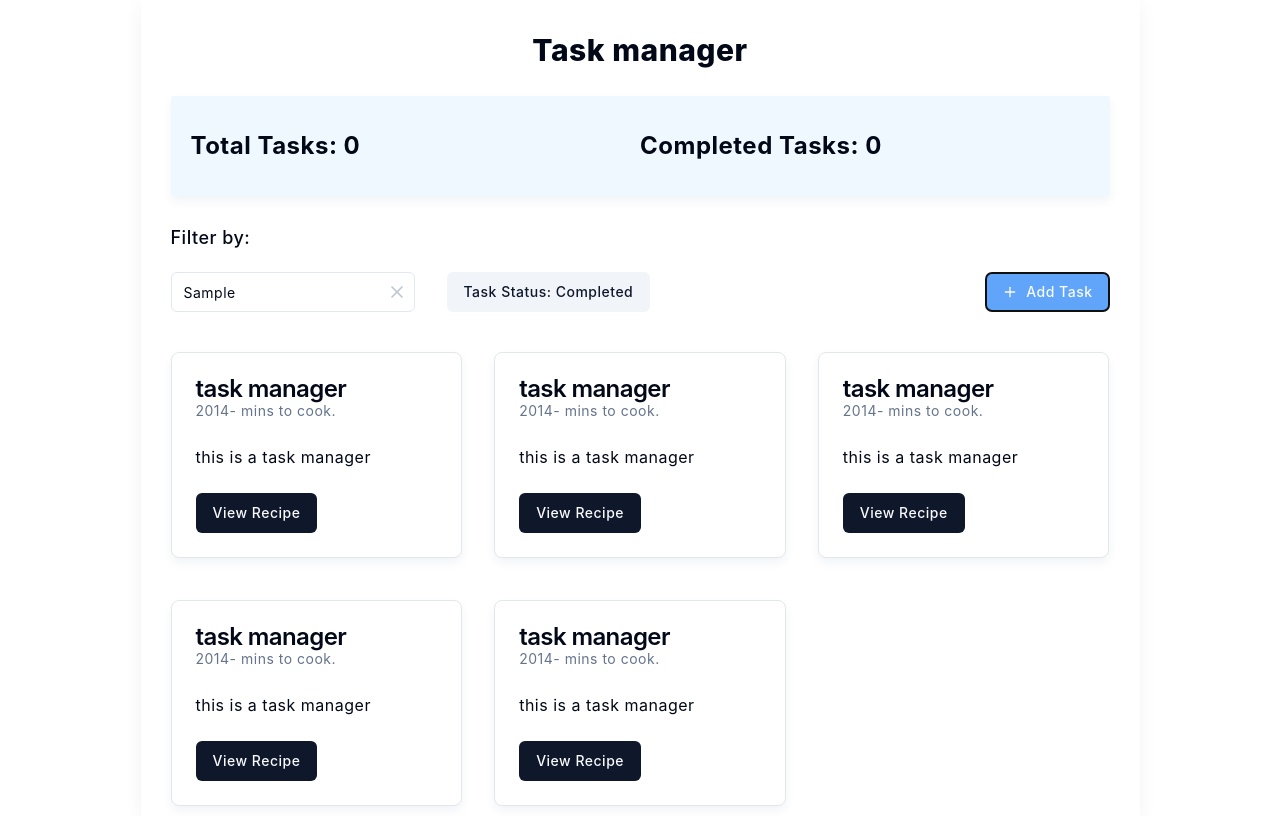
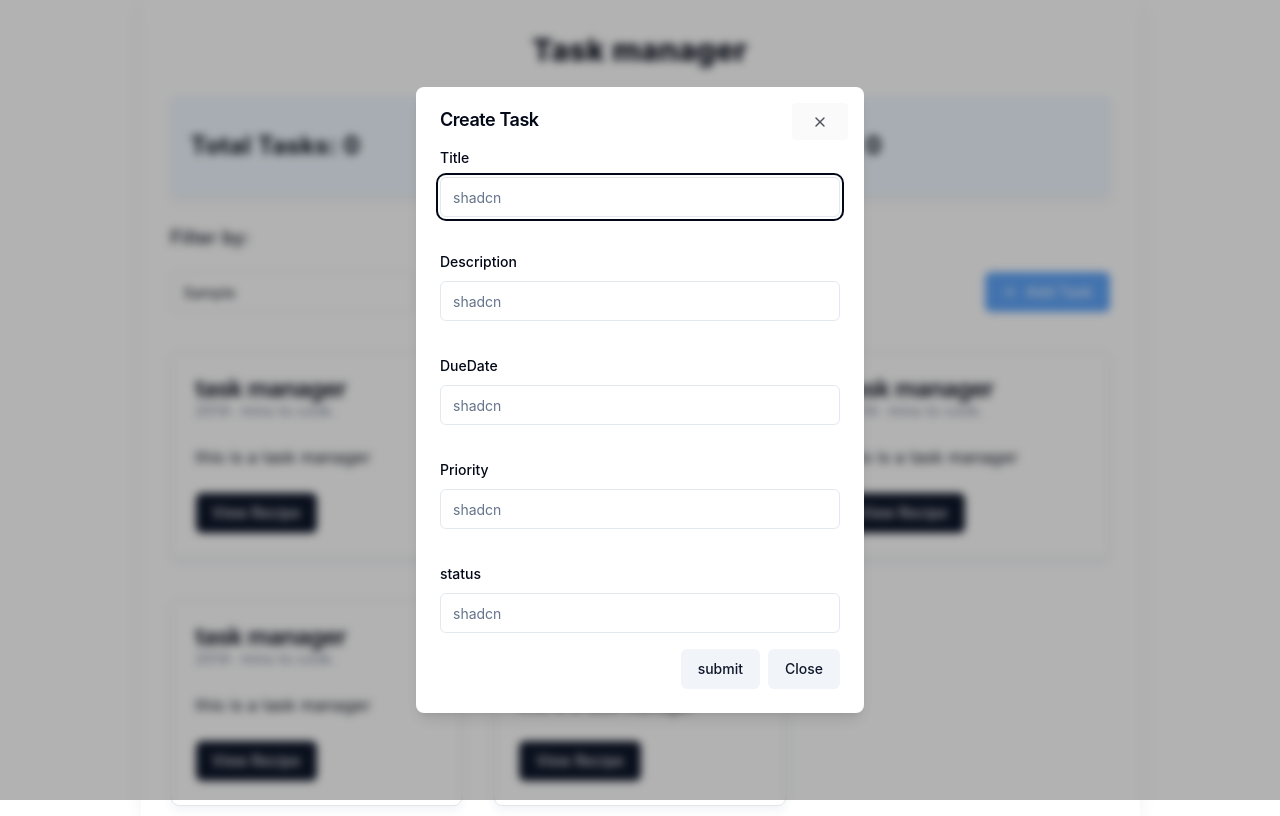
Before and after one commit to karthik1120/task-manager, a React (Vite) app: page / in a window 1280 px wide. Both pictures are taken after typing "Sample" into the empty fields and a click on the button "Add Task". Built offline with nearby package versions, Linux system fonts and the light colour scheme.

Commit message:
code push

```diff
--- a/package.json
+++ b/package.json
@@ -10,15 +10,19 @@
     "preview": "vite preview"
   },
   "dependencies": {
+    "@hookform/resolvers": "^3.9.0",
     "@radix-ui/react-dialog": "^1.1.2",
+    "@radix-ui/react-label": "^2.1.0",
     "@radix-ui/react-slot": "^1.1.0",
     "class-variance-authority": "^0.7.0",
     "clsx": "^2.1.1",
     "lucide-react": "^0.453.0",
     "react": "^18.3.1",
     "react-dom": "^18.3.1",
+    "react-hook-form": "^7.53.0",
     "tailwind-merge": "^2.5.4",
-    "tailwindcss-animate": "^1.0.7"
+    "tailwindcss-animate": "^1.0.7",
+    "zod": "^3.23.8"
   },
   "devDependencies": {
     "@eslint/js": "^9.11.1",
--- a/src/App.tsx
+++ b/src/App.tsx
@@ -2,15 +2,17 @@ import './App.css';
 import { Button } from './components/ui/button';
 import { Input } from './components/ui/input';
 import { Plus, X } from 'lucide-react';
-import MyCard from './CardList/MyTaskCard';
+import MyTaskCard from './TaskComponents/CardList/MyTaskCard';
+import { Fragment, useState } from 'react';
+import ModalComponent from './TaskComponents/ModalComponent/ModalComponent';
+import { Dialog, DialogTrigger } from './components/ui/dialog';
 
 function App() {
+  const [showModal, setShowModal] = useState<boolean>(false);
+
   return (
-    <>
     <div className="outline-container-wrapper">
-        <div className="grid place-items-center font-extrabold text-3xl pt-8 pb-2">
-          Task manager
-        </div>
+      <div className="grid place-items-center font-extrabold text-3xl pt-8 pb-2">Task manager</div>
       <div className="flex items-center capitalize header-card-container-wrapper mb-7">
         <div className="w-11/12 text-2xl font-bold"> total tasks: 0</div>
         <div className="w-11/12 text-2xl font-bold">completed tasks: 0</div>
@@ -22,24 +24,17 @@ function App() {
             <Input
               placeholder="Search by title"
               type="text"
-                suffix={
-                  <X className="absolute right-2" size={20} color="#bec6d1" />
-                }
+              suffix={<X className="absolute right-2" size={20} color="#bec6d1" />}
             />
             <Button className="ml-8" variant={'secondary'}>
               Task Status: Completed
             </Button>
           </div>
-            <Button className="bg-blue-400">
-              <Plus />
-              Add Task
-            </Button>
+          <ModalComponent />
         </div>
       </section>
-        {/* <TaskCard /> */}
-        <MyCard />
+      <MyTaskCard />
     </div>
-    </>
   );
 }
 
--- /dev/null
+++ b/src/TaskComponents/ModalComponent/CreateTask.tsx
@@ -0,0 +1,106 @@
+import React from 'react';
+import { Form, FormControl, FormDescription, FormField, FormItem, FormLabel, FormMessage } from '@/components/ui/form';
+import { Input } from '@/components/ui/input';
+import { zodResolver } from '@hookform/resolvers/zod';
+import { useForm } from 'react-hook-form';
+import { z } from 'zod';
+import { TaskManagerSchema } from '@/schema';
+
+const CreateTask = () => {
+  const form = useForm<z.infer<typeof formSchema>>({
+    resolver: zodResolver(TaskManagerSchema),
+    defaultValues: {
+      title: '',
+      description: '',
+      dueDate: '',
+      priority: '',
+      status: '',
+    },
+  });
+
+  // 2. Define a submit handler.
+  function onSubmit(values: z.infer<typeof formSchema>) {
+    // Do something with the form values.
+    // ✅ This will be type-safe and validated.
+    console.log(values);
+  }
+  return (
+    <Form {...form}>
+      <form onSubmit={form.handleSubmit(onSubmit)} className="space-y-8">
+        <FormField
+          control={form.control}
+          name="title"
+          render={({ field }) => (
+            <FormItem>
+              <FormLabel>Title</FormLabel>
+              <FormControl>
+                <Input placeholder="shadcn" {...field} />
+              </FormControl>
+
+              <FormMessage />
+            </FormItem>
+          )}
+        />
+
+        <FormField
+          control={form.control}
+          name="description"
+          render={({ field }) => (
+            <FormItem>
+              <FormLabel>Description</FormLabel>
+              <FormControl>
+                <Input placeholder="shadcn" {...field} />
+              </FormControl>
+
+              <FormMessage />
+            </FormItem>
+          )}
+        />
+
+        <FormField
+          control={form.control}
+          name="dueDate"
+          render={({ field }) => (
+            <FormItem>
+              <FormLabel>DueDate</FormLabel>
+              <FormControl>
+                <Input placeholder="shadcn" {...field} />
+              </FormControl>
+              <FormMessage />
+            </FormItem>
+          )}
+        />
+
+        <FormField
+          control={form.control}
+          name="priority"
+          render={({ field }) => (
+            <FormItem>
+              <FormLabel>Priority</FormLabel>
+              <FormControl>
+                <Input placeholder="shadcn" {...field} />
+              </FormControl>
+              <FormMessage />
+            </FormItem>
+          )}
+        />
+
+        <FormField
+          control={form.control}
+          name="status"
+          render={({ field }) => (
+            <FormItem>
+              <FormLabel>status</FormLabel>
+              <FormControl>
+                <Input placeholder="shadcn" {...field} />
+              </FormControl>
+              <FormMessage />
+            </FormItem>
+          )}
+        />
+      </form>
+    </Form>
+  );
+};
+
+export default CreateTask;
--- /dev/null
+++ b/src/TaskComponents/ModalComponent/ModalComponent.tsx
@@ -0,0 +1,45 @@
+import { Button } from '@/components/ui/button';
+import {
+  Dialog,
+  DialogClose,
+  DialogContent,
+  DialogFooter,
+  DialogHeader,
+  DialogTitle,
+  DialogTrigger,
+} from '@/components/ui/dialog';
+import { Plus } from 'lucide-react';
+import CreateTask from './CreateTask';
+
+function ModalComponent() {
+  return (
+    <Dialog>
+      <DialogTrigger asChild>
+        <Button className="bg-blue-400">
+          <Plus />
+          Add Task
+        </Button>
+      </DialogTrigger>
+      <DialogContent className="sm:max-w-md">
+        <DialogHeader>
+          <DialogTitle>Create Task</DialogTitle>
+        </DialogHeader>
+        <div>
+          <CreateTask />
+        </div>
+        <DialogFooter className="sm:justify-end">
+          <Button type="button" variant="secondary">
+            submit
+          </Button>
+          <DialogClose asChild>
+            <Button type="button" variant="secondary">
+              Close
+            </Button>
+          </DialogClose>
+        </DialogFooter>
+      </DialogContent>
+    </Dialog>
+  );
+}
+
+export default ModalComponent;
--- a/src/components/ui/dialog.tsx
+++ b/src/components/ui/dialog.tsx
@@ -19,7 +19,7 @@ const DialogOverlay = React.forwardRef<
   <DialogPrimitive.Overlay
     ref={ref}
     className={cn(
-      "fixed inset-0 z-50 bg-black/80  data-[state=open]:animate-in data-[state=closed]:animate-out data-[state=closed]:fade-out-0 data-[state=open]:fade-in-0",
+      "fixed inset-0 z-50 bg-black/30 backdrop-blur-sm data-[state=open]:animate-in data-[state=closed]:animate-out data-[state=closed]:fade-out-0 data-[state=open]:fade-in-0 overflow-y-auto max-h-screen grid place-items-center",
       className
     )}
     {...props}
@@ -32,11 +32,11 @@ const DialogContent = React.forwardRef<
   React.ComponentPropsWithoutRef<typeof DialogPrimitive.Content>
 >(({ className, children, ...props }, ref) => (
   <DialogPortal>
-    <DialogOverlay />
+    <DialogOverlay>
     <DialogPrimitive.Content
       ref={ref}
       className={cn(
-        "fixed left-[50%] top-[50%] z-50 grid w-full max-w-lg translate-x-[-50%] translate-y-[-50%] gap-4 border bg-background p-6 shadow-lg duration-200 data-[state=open]:animate-in data-[state=closed]:animate-out data-[state=closed]:fade-out-0 data-[state=open]:fade-in-0 data-[state=closed]:zoom-out-95 data-[state=open]:zoom-in-95 data-[state=closed]:slide-out-to-left-1/2 data-[state=closed]:slide-out-to-top-[48%] data-[state=open]:slide-in-from-left-1/2 data-[state=open]:slide-in-from-top-[48%] sm:rounded-lg",
+        "z-50 relative grid w-full max-w-lg gap-4 bg-background p-6 shadow-lg duration-200 data-[state=open]:animate-in data-[state=closed]:animate-out data-[state=closed]:fade-out-0 data-[state=open]:fade-in-0 data-[state=closed]:zoom-out-95 data-[state=open]:zoom-in-95 sm:rounded-lg md:w-full",
         className
       )}
       {...props}
@@ -47,6 +47,7 @@ const DialogContent = React.forwardRef<
         <span className="sr-only">Close</span>
       </DialogPrimitive.Close>
     </DialogPrimitive.Content>
+    </DialogOverlay>
   </DialogPortal>
 ))
 DialogContent.displayName = DialogPrimitive.Content.displayName
--- /dev/null
+++ b/src/components/ui/form.tsx
@@ -0,0 +1,176 @@
+import * as React from "react"
+import * as LabelPrimitive from "@radix-ui/react-label"
+import { Slot } from "@radix-ui/react-slot"
+import {
+  Controller,
+  ControllerProps,
+  FieldPath,
+  FieldValues,
+  FormProvider,
+  useFormContext,
+} from "react-hook-form"
+
+import { cn } from "@/lib/utils"
+import { Label } from "@/components/ui/label"
+
+const Form = FormProvider
+
+type FormFieldContextValue<
+  TFieldValues extends FieldValues = FieldValues,
+  TName extends FieldPath<TFieldValues> = FieldPath<TFieldValues>
+> = {
+  name: TName
+}
+
+const FormFieldContext = React.createContext<FormFieldContextValue>(
+  {} as FormFieldContextValue
+)
+
+const FormField = <
+  TFieldValues extends FieldValues = FieldValues,
+  TName extends FieldPath<TFieldValues> = FieldPath<TFieldValues>
+>({
+  ...props
+}: ControllerProps<TFieldValues, TName>) => {
+  return (
+    <FormFieldContext.Provider value={{ name: props.name }}>
+      <Controller {...props} />
+    </FormFieldContext.Provider>
+  )
+}
+
+const useFormField = () => {
+  const fieldContext = React.useContext(FormFieldContext)
+  const itemContext = React.useContext(FormItemContext)
+  const { getFieldState, formState } = useFormContext()
+
+  const fieldState = getFieldState(fieldContext.name, formState)
+
+  if (!fieldContext) {
+    throw new Error("useFormField should be used within <FormField>")
+  }
+
+  const { id } = itemContext
+
+  return {
+    id,
+    name: fieldContext.name,
+    formItemId: `${id}-form-item`,
+    formDescriptionId: `${id}-form-item-description`,
+    formMessageId: `${id}-form-item-message`,
+    ...fieldState,
+  }
+}
+
+type FormItemContextValue = {
+  id: string
+}
+
+const FormItemContext = React.createContext<FormItemContextValue>(
+  {} as FormItemContextValue
+)
+
+const FormItem = React.forwardRef<
+  HTMLDivElement,
+  React.HTMLAttributes<HTMLDivElement>
+>(({ className, ...props }, ref) => {
+  const id = React.useId()
+
+  return (
+    <FormItemContext.Provider value={{ id }}>
+      <div ref={ref} className={cn("space-y-2", className)} {...props} />
+    </FormItemContext.Provider>
+  )
+})
+FormItem.displayName = "FormItem"
+
+const FormLabel = React.forwardRef<
+  React.ElementRef<typeof LabelPrimitive.Root>,
+  React.ComponentPropsWithoutRef<typeof LabelPrimitive.Root>
+>(({ className, ...props }, ref) => {
+  const { error, formItemId } = useFormField()
+
+  return (
+    <Label
+      ref={ref}
+      className={cn(error && "text-destructive", className)}
+      htmlFor={formItemId}
+      {...props}
+    />
+  )
+})
+FormLabel.displayName = "FormLabel"
+
+const FormControl = React.forwardRef<
+  React.ElementRef<typeof Slot>,
+  React.ComponentPropsWithoutRef<typeof Slot>
+>(({ ...props }, ref) => {
+  const { error, formItemId, formDescriptionId, formMessageId } = useFormField()
+
+  return (
+    <Slot
+      ref={ref}
+      id={formItemId}
+      aria-describedby={
+        !error
+          ? `${formDescriptionId}`
+          : `${formDescriptionId} ${formMessageId}`
+      }
+      aria-invalid={!!error}
+      {...props}
+    />
+  )
+})
+FormControl.displayName = "FormControl"
+
+const FormDescription = React.forwardRef<
+  HTMLParagraphElement,
+  React.HTMLAttributes<HTMLParagraphElement>
+>(({ className, ...props }, ref) => {
+  const { formDescriptionId } = useFormField()
+
+  return (
+    <p
+      ref={ref}
+      id={formDescriptionId}
+      className={cn("text-sm text-muted-foreground", className)}
+      {...props}
+    />
+  )
+})
+FormDescription.displayName = "FormDescription"
+
+const FormMessage = React.forwardRef<
+  HTMLParagraphElement,
+  React.HTMLAttributes<HTMLParagraphElement>
+>(({ className, children, ...props }, ref) => {
+  const { error, formMessageId } = useFormField()
+  const body = error ? String(error?.message) : children
+
+  if (!body) {
+    return null
+  }
+
+  return (
+    <p
+      ref={ref}
+      id={formMessageId}
+      className={cn("text-sm font-medium text-destructive", className)}
+      {...props}
+    >
+      {body}
+    </p>
+  )
+})
+FormMessage.displayName = "FormMessage"
+
+export {
+  useFormField,
+  Form,
+  FormItem,
+  FormLabel,
+  FormControl,
+  FormDescription,
+  FormMessage,
+  FormField,
+}
--- a/src/components/ui/input.tsx
+++ b/src/components/ui/input.tsx
@@ -1,33 +1,25 @@
-import * as React from 'react';
+import * as React from "react"
 
-import { cn } from '@/lib/utils';
+import { cn } from "@/lib/utils"
 
 export interface InputProps
-  extends React.InputHTMLAttributes<HTMLInputElement> {
-  suffix?: React.ReactNode;
-}
+  extends React.InputHTMLAttributes<HTMLInputElement> {}
 
 const Input = React.forwardRef<HTMLInputElement, InputProps>(
-  ({ suffix, className, type, ...props }, ref) => {
+  ({ className, type, ...props }, ref) => {
     return (
-      <div
-        className="flex gap-2 items-center"
-        style={suffix ? { position: 'relative' } : ''}
-      >
       <input
         type={type}
         className={cn(
-            'flex h-10 w-full rounded-md border border-input bg-background px-3 py-2 text-sm ring-offset-background file:border-0 file:bg-transparent file:text-sm file:font-medium file:text-foreground placeholder:text-muted-foreground focus-visible:outline-none focus-visible:ring-2 focus-visible:ring-ring focus-visible:ring-offset-2 disabled:cursor-not-allowed disabled:opacity-50',
-            className,
+          "flex h-10 w-full rounded-md border border-input bg-background px-3 py-2 text-sm ring-offset-background file:border-0 file:bg-transparent file:text-sm file:font-medium file:text-foreground placeholder:text-muted-foreground focus-visible:outline-none focus-visible:ring-2 focus-visible:ring-ring focus-visible:ring-offset-2 disabled:cursor-not-allowed disabled:opacity-50",
+          className
         )}
         ref={ref}
         {...props}
       />
-        {suffix}
-      </div>
-    );
-  },
-);
-Input.displayName = 'Input';
+    )
+  }
+)
+Input.displayName = "Input"
 
-export { Input };
+export { Input }
--- /dev/null
+++ b/src/components/ui/label.tsx
@@ -0,0 +1,24 @@
+import * as React from "react"
+import * as LabelPrimitive from "@radix-ui/react-label"
+import { cva, type VariantProps } from "class-variance-authority"
+
+import { cn } from "@/lib/utils"
+
+const labelVariants = cva(
+  "text-sm font-medium leading-none peer-disabled:cursor-not-allowed peer-disabled:opacity-70"
+)
+
+const Label = React.forwardRef<
+  React.ElementRef<typeof LabelPrimitive.Root>,
+  React.ComponentPropsWithoutRef<typeof LabelPrimitive.Root> &
+    VariantProps<typeof labelVariants>
+>(({ className, ...props }, ref) => (
+  <LabelPrimitive.Root
+    ref={ref}
+    className={cn(labelVariants(), className)}
+    {...props}
+  />
+))
+Label.displayName = LabelPrimitive.Root.displayName
+
+export { Label }
--- /dev/null
+++ b/src/schema/index.ts
@@ -0,0 +1,14 @@
+import * as z from 'zod';
+
+export const TaskManagerSchema = z.object({
+  // title, description, due date, priority (low, medium, high), and status (completed, pending)
+  title: z.string().min(6, { message: 'please enter valid title' }),
+  description: z.string().min(20, { message: 'please enter valid description with minimum 20 character' }),
+  dueDate: z.string().min(1, { message: 'please enter' }),
+  priority: z.string().min(1, {
+    message: 'Please select any one priority.',
+  }),
+  status: z.string().min(1, {
+    message: 'Please select any one status',
+  }),
+});
```
Also changed, not shown: src/TaskComponents/CardList/Cardlist.css (renamed from src/CardList/Cardlist.css), src/TaskComponents/CardList/MyTaskCard.tsx (renamed from src/CardList/MyTaskCard.tsx), 2 other files (tests, documents, lock files or other folders). Lines whose indentation alone changed are shown as unchanged.
